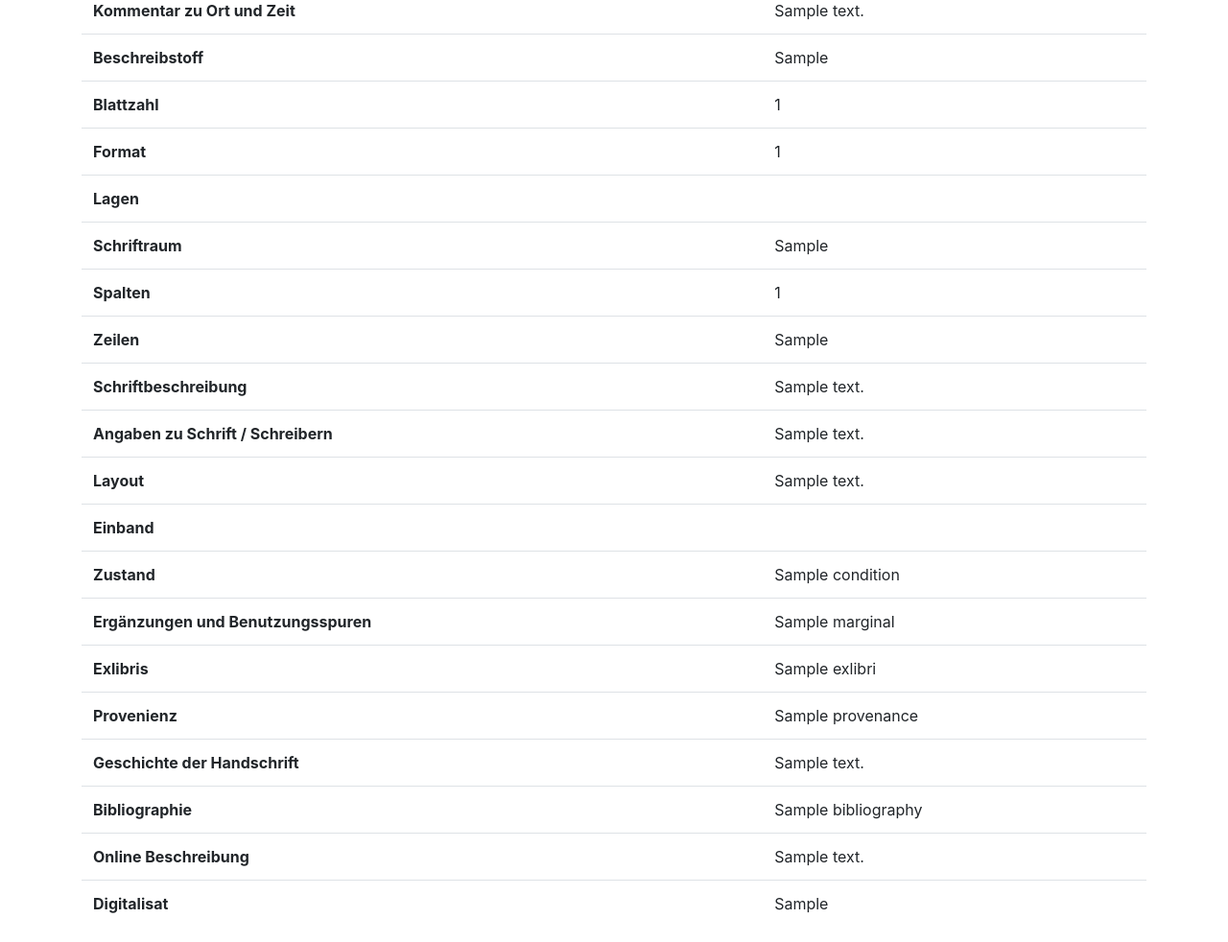
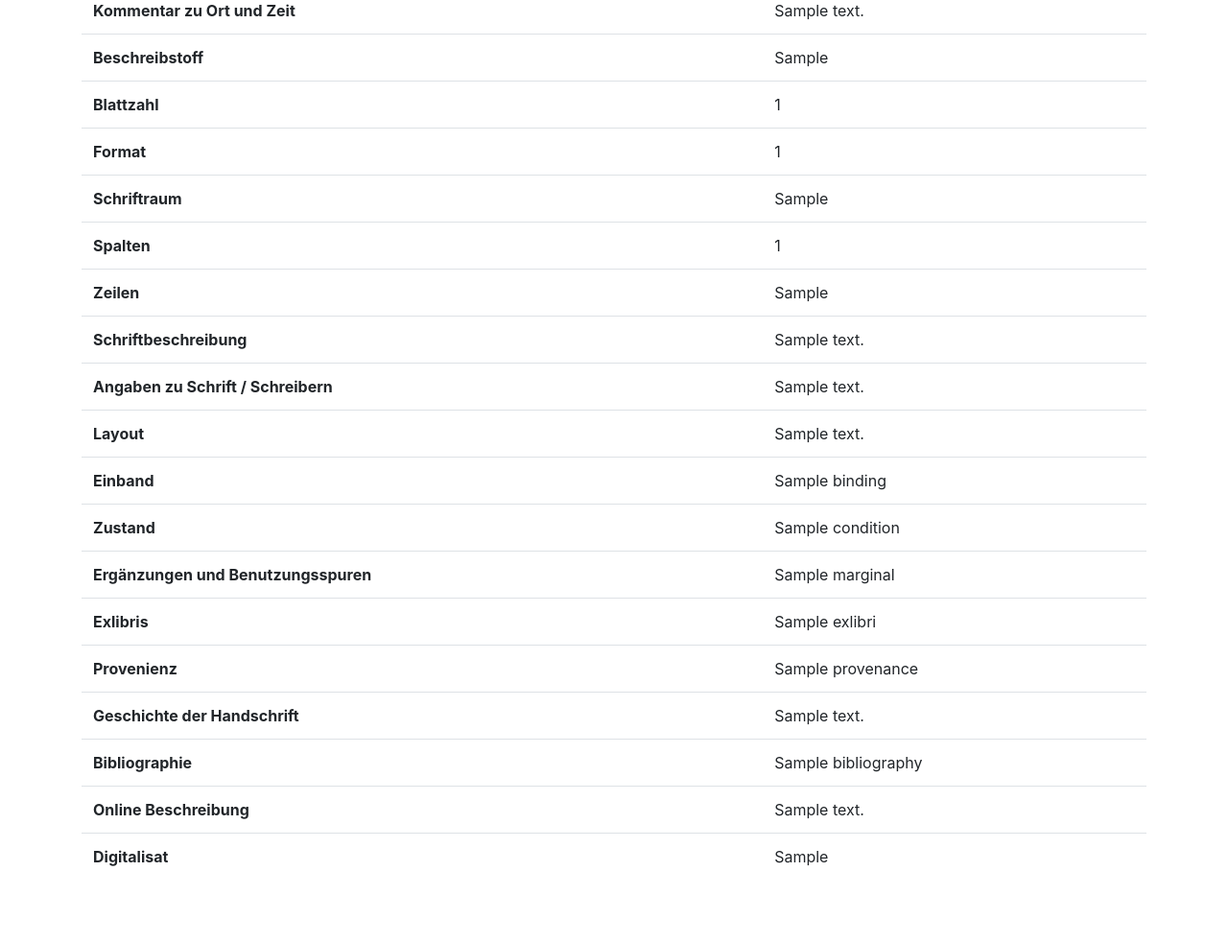
Before and after one commit to Formulae-Litterae-Chartae/coenotur_handschriften, a Flask app: template app/templates/handschrift.html in a window 1280 px wide. Shown: the part 531-1513 px from the top of the page at 96% size. After the commit the page ends 1434 px from the top, so only its background shows below. Run offline with Flask 2, Linux system fonts and the light colour scheme; the template is opened without the code that fills it: most values are stand-ins (such as "Sample title", 1, 10 or a date in 2020).

Commit message:
Second set of changes from Jeremy's suggestions

```diff
--- a/app/routes.py
+++ b/app/routes.py
@@ -144,12 +144,13 @@ def handschrift(manuscript: str):
     metadata['provenance_notes'] = []
     for provenance in xml.xpath('/tei:TEI/tei:teiHeader/tei:fileDesc/tei:sourceDesc/tei:msDesc/tei:history/tei:provenance',
                                 namespaces=namespaces):
-        if provenance.get('type') == 'Provenance':
-            metadata['provenance'].append(''.join(provenance.xpath('.//text()')))
-        else:
-            metadata['provenance_notes'].append('{}{}'.format(''.join(provenance.xpath('.//text()')),
-                                                              ' (' + provenance.get('source').upper().replace(' ', '; ') + ')' if
-                                                              provenance.get('source') else ''))
+        if provenance.xpath('.//text()'):
+            if provenance.get('type') == 'Provenance':
+                metadata['provenance'].append(''.join(provenance.xpath('.//text()')))
+            else:
+                metadata['provenance_notes'].append('{}{}'.format(''.join(provenance.xpath('.//text()')),
+                                                                  ' (' + provenance.get('source').upper().replace(' ', '; ') + ')' if
+                                                                  provenance.get('source') else ''))
     metadata['bibliography'] = []
     metadata['online_description'] = []
     metadata['digital_representations'] = []
@@ -161,7 +162,7 @@ def handschrift(manuscript: str):
                     text = '<a href="{link}" target="_blank">{link}</a>'.format(link=b)
                 else:
                     text = b
-            metadata['online_description'].append(text)
+                metadata['online_description'].append(text)
         elif 'Digitalisat' in ''.join(bibl.xpath('.//text()')):
             texts = []
             for b in bibl.xpath('tei:idno/text()', namespaces=namespaces):
@@ -178,4 +179,8 @@ def handschrift(manuscript: str):
             elif bibl.xpath('tei:biblScope/@from', namespaces=namespaces):
                 pages = bibl.xpath('tei:biblScope/@from', namespaces=namespaces)[0] + '-' + bibl.xpath('tei:biblScope/@to', namespaces=namespaces)[0]
             metadata['bibliography'].append('{}{}'.format(title, ', S. ' + pages if pages else ''))
+    metadata['binding'] = []
+    for bind in xml.xpath('/tei:TEI/tei:teiHeader/tei:fileDesc/tei:sourceDesc/tei:msDesc/tei:physDesc/tei:bindingDesc',
+                          namespaces=namespaces):
+        metadata['binding'].append(' '.join(bind.xpath('.//text()')))
     return render_template('handschrift.html', title=name_dict[manuscript], m_d=metadata)
--- a/app/templates/handschrift.html
+++ b/app/templates/handschrift.html
@@ -86,10 +86,6 @@
                     <td>{{ m_d['page_size'] }}</td>
                 </tr>
                 {% endif %}
-                <tr>
-                    <th scope="row">Lagen</th>
-                    <td></td>
-                </tr>
                 {% if m_d['dim_written'] %}
                 <tr>
                     <th scope="row">Schriftraum</th>
@@ -126,10 +122,12 @@
                     <td>{{ m_d['layout_notes']|join('. ') }}</td>
                 </tr>
                 {% endif %}
+                {% if m_d['binding'] %}
                 <tr>
                     <th scope="row">Einband</th>
-                    <td></td>
+                    <td>{{ m_d['binding']|join('. ') }}</td>
                 </tr>
+                {% endif %}
                 {% if m_d['condition'] %}
                 <tr>
                     <th scope="row">Zustand</th>
```
